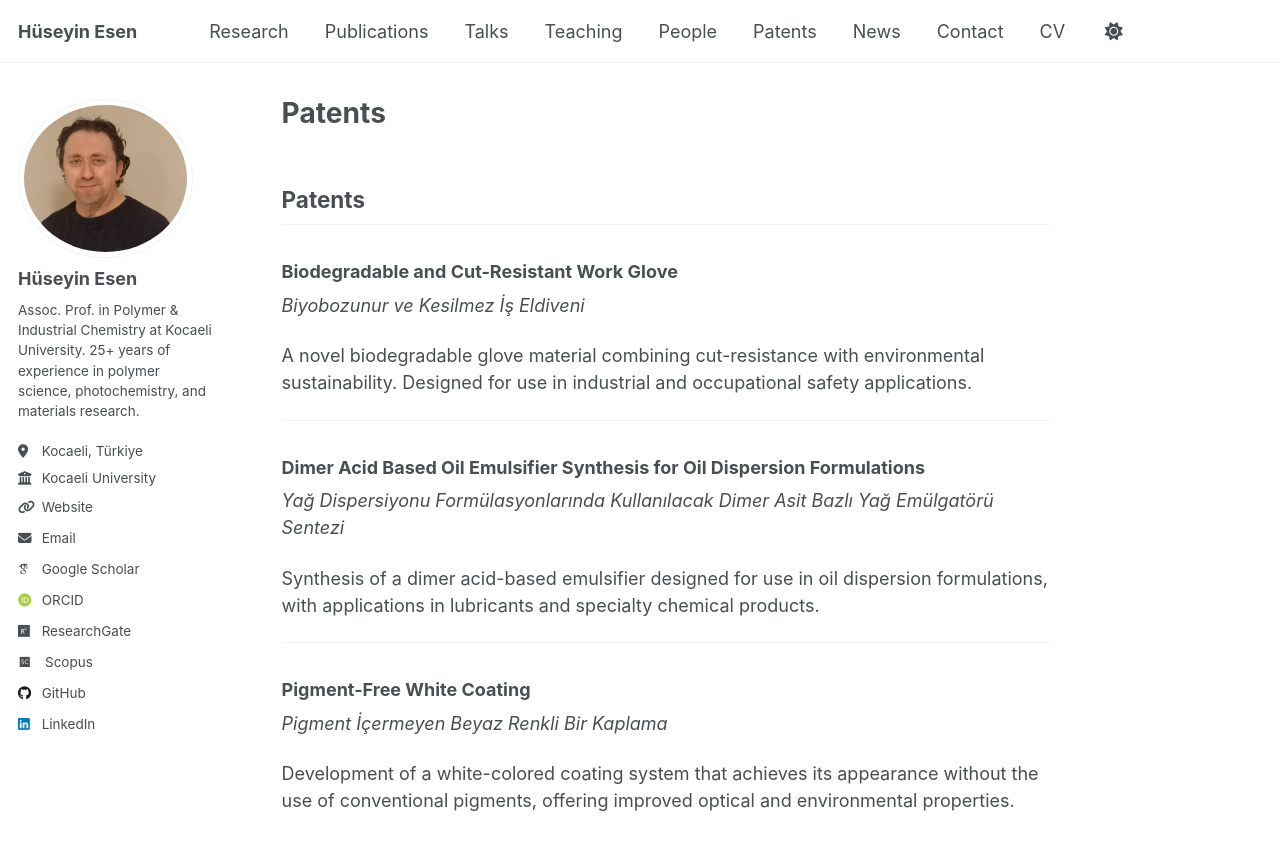
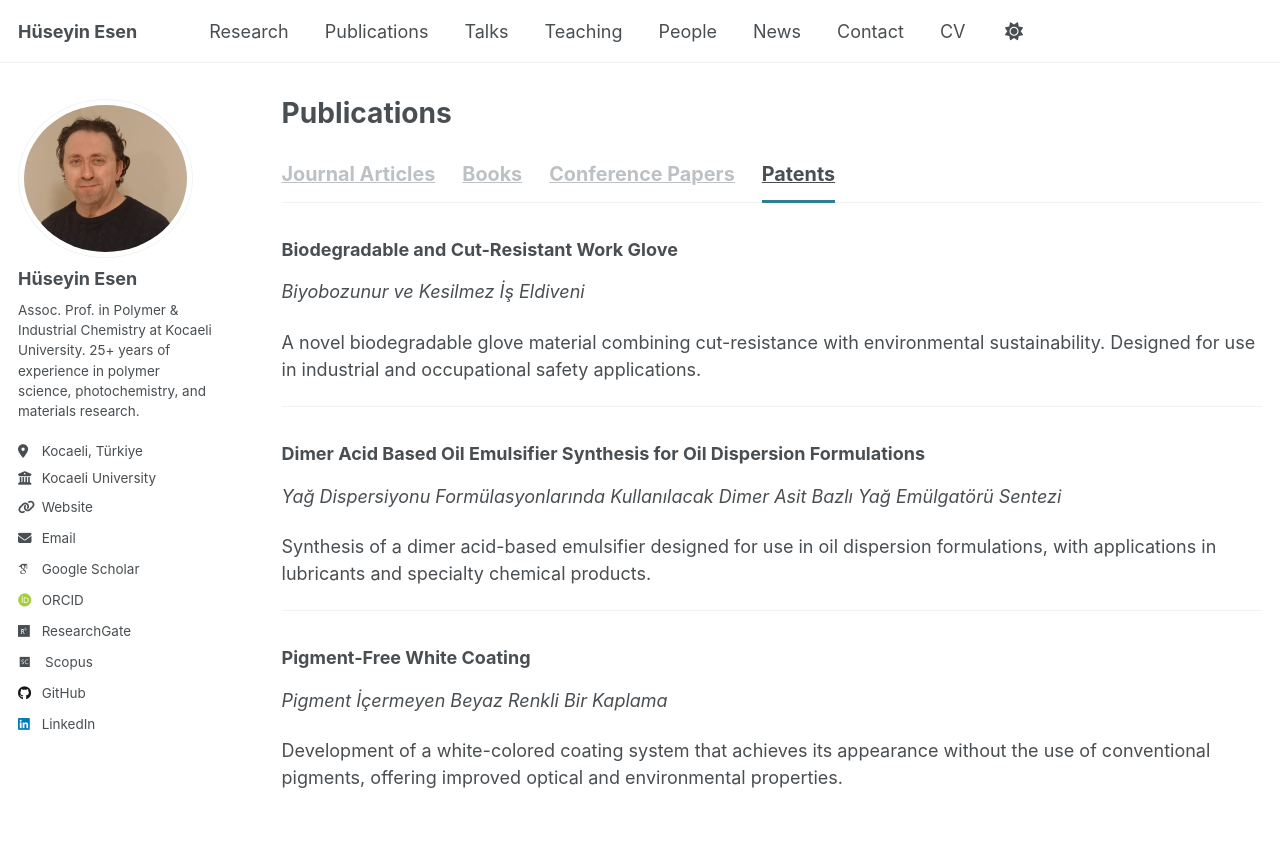
Before and after one commit to huseyin-esen/huseyin-esen.github.io, a Jekyll site: the page built from _pages/publications-patents.md, in a window 1280 px wide and 1027 px high. Shown: the top 850 px of the window. Built offline with Jekyll 4.4.1, drawn with Linux system fonts in a browser that asks for light colours; some web fonts are replaced.

Commit message:
Move Patents into the Publications switcher
Patents now sit alongside Journal Articles, Books and Conference Papers
at /publications/patents/, and the standalone top-level menu item is gone
so the section is reached one way rather than two. /patents/ redirects to
the new address.

The tab is hardcoded rather than data-driven like the other three: a
patent has no journal, DOI or volume, so the content stays a written page
instead of publications-collection entries.

Co-Authored-By: Claude Opus 5 <noreply@anthropic.com>

```diff
--- a/_data/navigation.yml
+++ b/_data/navigation.yml
@@ -23,9 +23,6 @@ main:
   - title: "People"
     url: /people/
 
-  - title: "Patents"
-    url: /patents/
-
   - title: "News"
     url: /news/
 
--- a/_includes/publication-tabs.html
+++ b/_includes/publication-tabs.html
@@ -61,4 +61,13 @@
          {% if include.active == cat %}aria-current="page"{% endif %}>{{ site.publication_category[cat].title }}</a>
     {% endif %}
   {% endfor %}
+
+  {% comment %}
+    Patents sit in the same switcher but are not part of the publications
+    collection: they have no journal, DOI or volume, so they stay a written
+    page rather than collection entries.
+  {% endcomment %}
+  <a class="pub-tabs__tab{% if include.active == 'patents' %} is-active{% endif %}"
+     href="{{ base_path }}/publications/patents/"
+     {% if include.active == 'patents' %}aria-current="page"{% endif %}>Patents</a>
 </nav>
--- a/_pages/patents.md
+++ b/_pages/publications-patents.md
@@ -1,11 +1,15 @@
 ---
-layout: single
-title: "Patents"
-permalink: /patents/
+layout: archive
+title: "Publications"
+permalink: /publications/patents/
 author_profile: true
+redirect_from:
+  - /patents/
+  - /patents.html
 ---
 
-## Patents
+{% include base_path %}
+{% include publication-tabs.html active="patents" %}
 
 ### Biodegradable and Cut-Resistant Work Glove
 *Biyobozunur ve Kesilmez İş Eldiveni*
```
